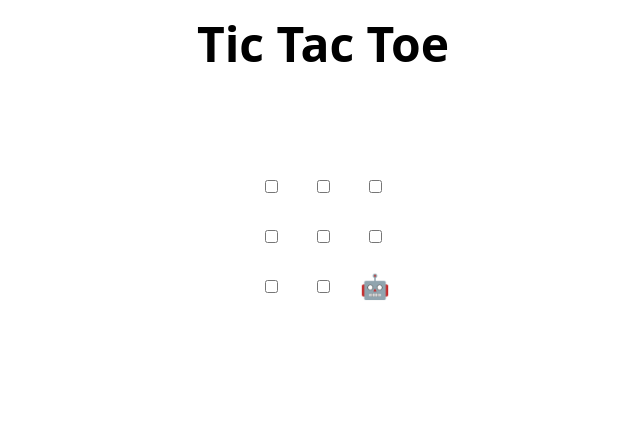
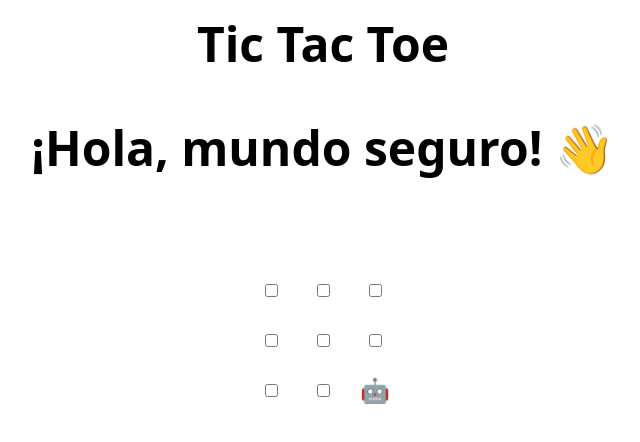
Before and after one commit to Ciberline-Solutions/skills-review-pull-requests, a plain HTML site: page index.html in a window 1280 px wide. Shown: the whole page, without its empty margins (317-957 px from the left). Drawn offline with Linux system fonts and the light colour scheme.

Commit message:
Apply suggestions from code review
aplica sugerencia de título en index.html

```diff
--- a/index.html
+++ b/index.html
@@ -44,7 +44,7 @@
     <td><input type="checkbox" /></td>
     <td><input type="checkbox" /></td>
     <td><input type="checkbox" /></td>
-  </tr>
+  <h1>¡Hola, mundo seguro! 👋</h1>
 </table>
 
 <h2 hidden>Game over, refresh to play again 🧑‍💻 🤖!</h2>
```
